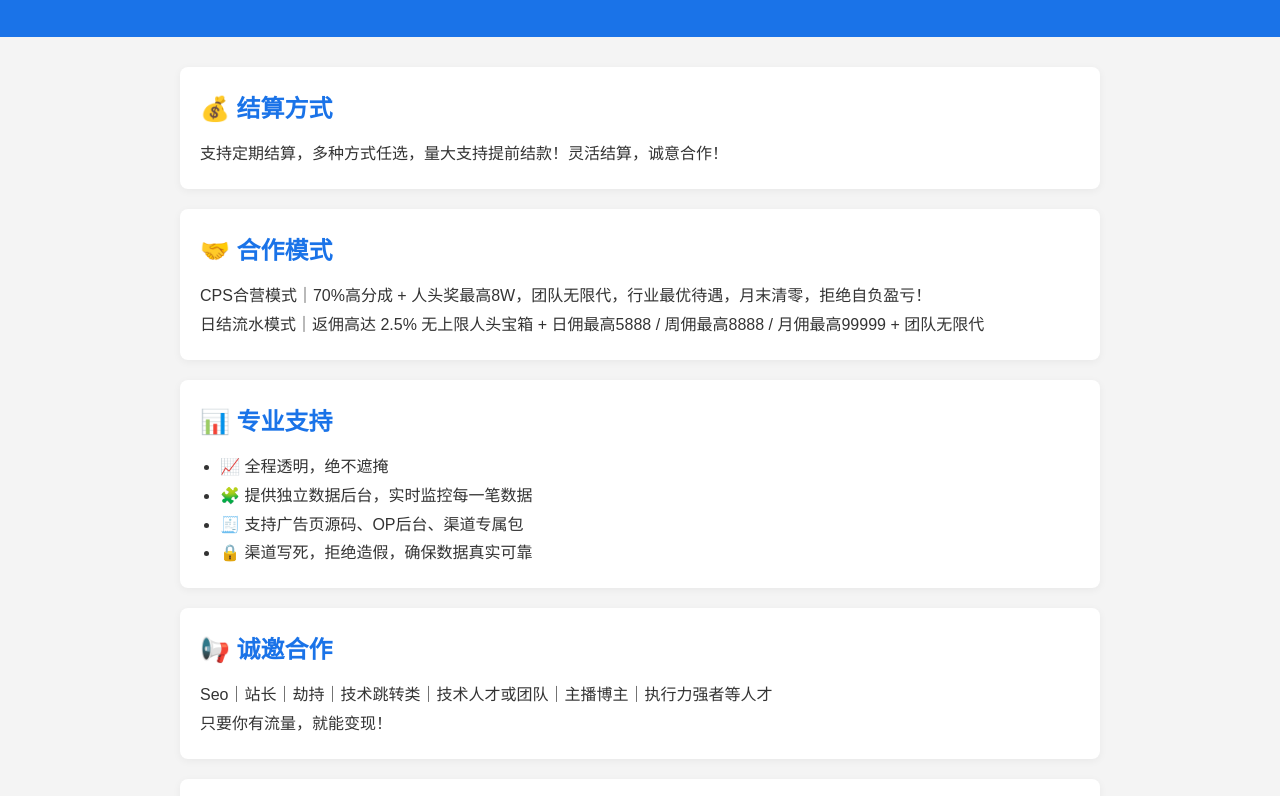
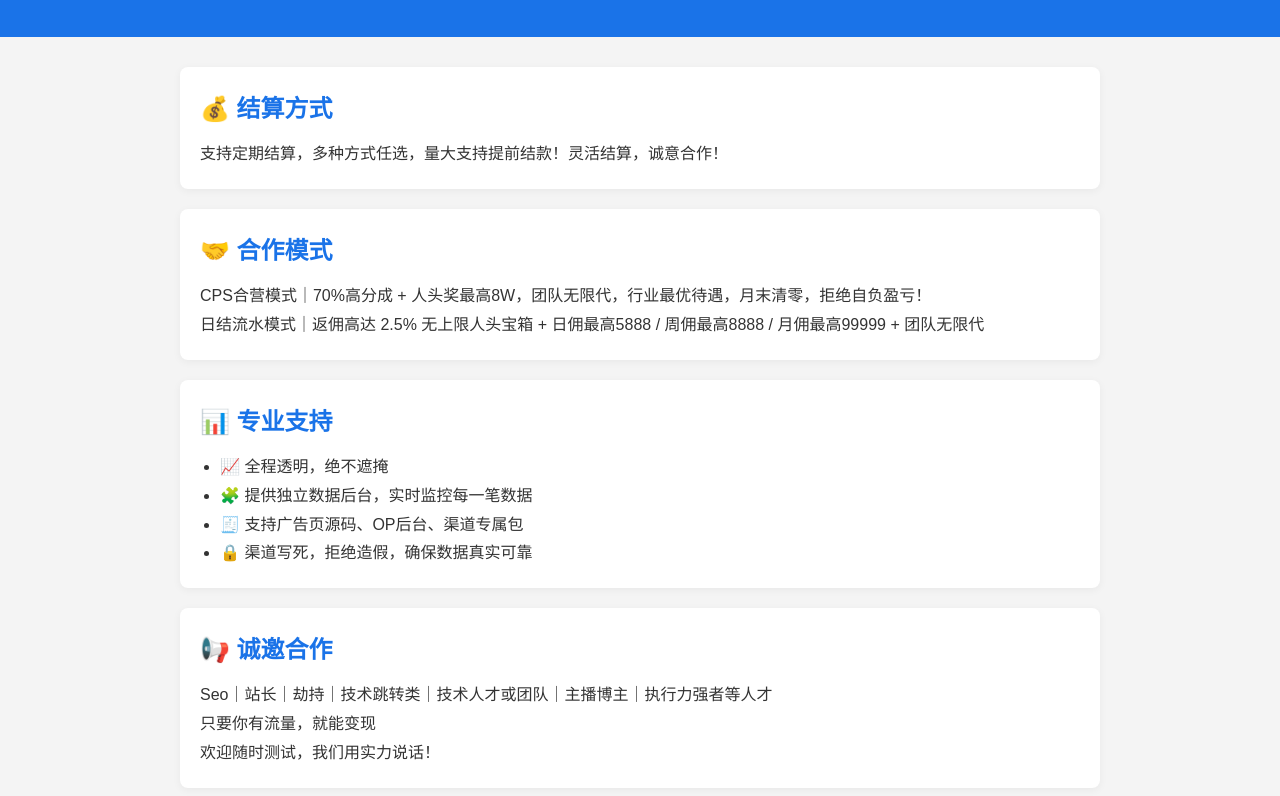
Before and after one commit to monkey1586/kaiyuan-zhaoshang, a plain HTML site: page index.html in a window 1280 px wide. Shown: the part 143-939 px from the top of the page. Drawn offline with Linux system fonts and the light colour scheme.

Commit message:
Update index.html

```diff
--- a/index.html
+++ b/index.html
@@ -54,7 +54,7 @@
 
     <div class="card">
       <h2>📢 诚邀合作</h2>
-      <p>Seo｜站长｜劫持｜技术跳转类｜技术人才或团队｜主播博主｜执行力强者等人才<br>只要你有流量，就能变现！</p>
+      <p>Seo｜站长｜劫持｜技术跳转类｜技术人才或团队｜主播博主｜执行力强者等人才<br>只要你有流量，就能变现<br>欢迎随时测试，我们用实力说话！</p>
     </div>
 
     <div class="card">
```
